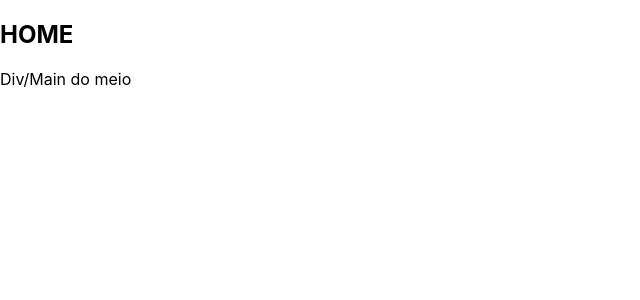
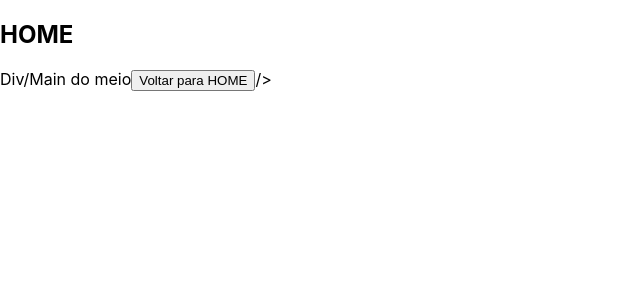
Before and after one commit to AnnaPeBraz/fullflix, a React (Create React App) app: page /detalhe in a window 1280 px wide. Shown: the top 300 px of the page, without its empty margins (0-640 px from the left). Built offline with nearby package versions, Linux system fonts and the light colour scheme.

Commit message:
arrumando o router

```diff
--- a/src/Componentes/cards/Cards.jsx
+++ b/src/Componentes/cards/Cards.jsx
@@ -10,7 +10,8 @@ export function Cards (){
     },[])
 
     return(
-        <Grid>
+
+        <Grid to="/detalhe">
             {!filmes ? <><p>NOPS</p></> : <>
                 {filmes.map((filme)=> {
                     return(
--- a/src/Componentes/cards/CardsStyle.js
+++ b/src/Componentes/cards/CardsStyle.js
@@ -1,6 +1,7 @@
 import styled from "styled-components";
+import {Link} from "react-router-dom"
 
-export const Grid = styled.div `
+export const Grid = styled(Link) `
 
     display: grid;
     gap: 3vh;
--- a/src/paginas/Detalhes/detalhes.jsx
+++ b/src/paginas/Detalhes/detalhes.jsx
@@ -1,5 +1,6 @@
 import { Footer } from "../../Componentes/Footer/Footer";
 import { Header } from "../../Componentes/Header/Header";
+import {Link} from "react-router-dom";
 
 export function Detalhes(){
     return(
@@ -7,6 +8,9 @@ export function Detalhes(){
             <Header/>
             <main>
                 Div/Main do meio
+                <Link to="/">
+                    <button>Voltar para HOME</button>
+                </Link>/>
             </main>
             <Footer />
         </div>
```
